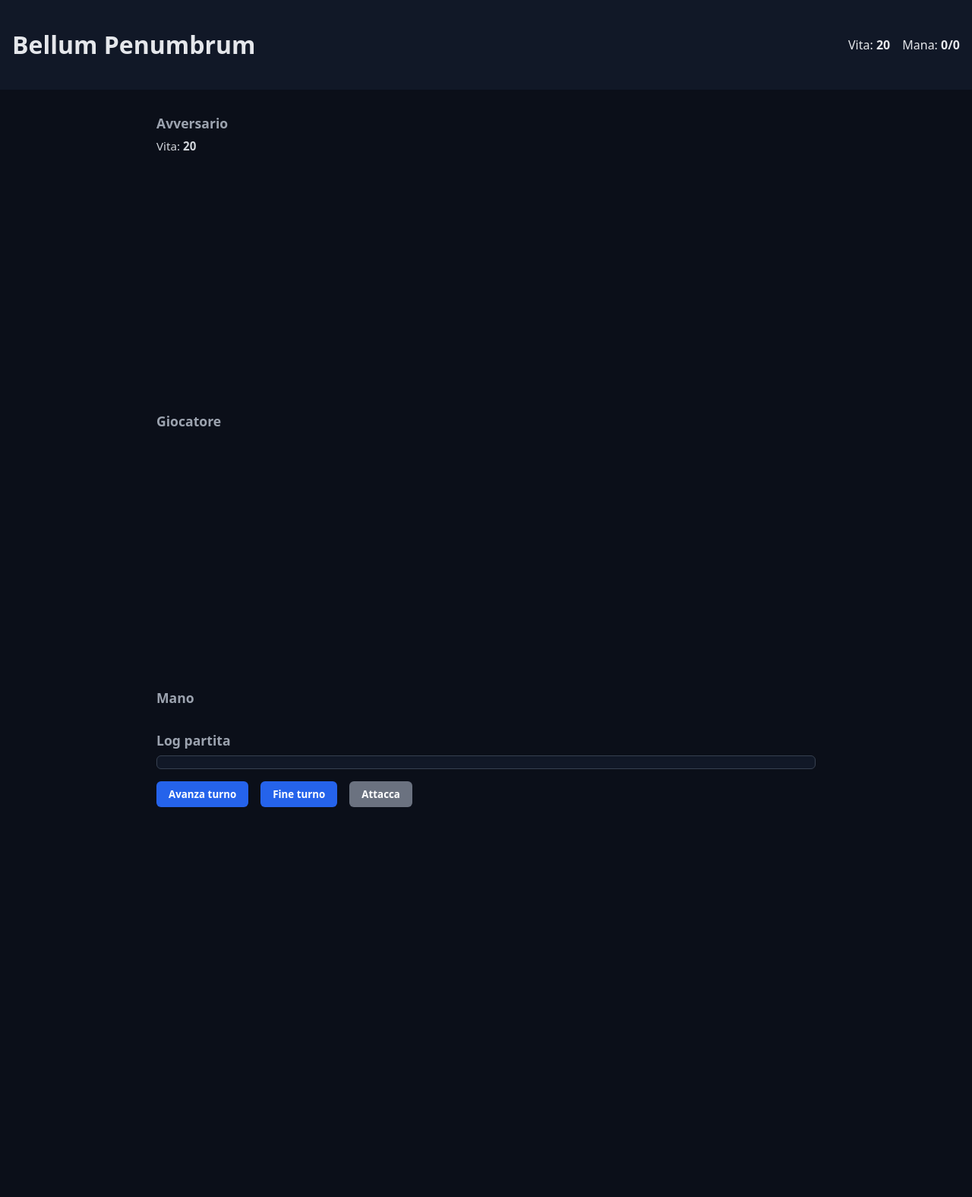
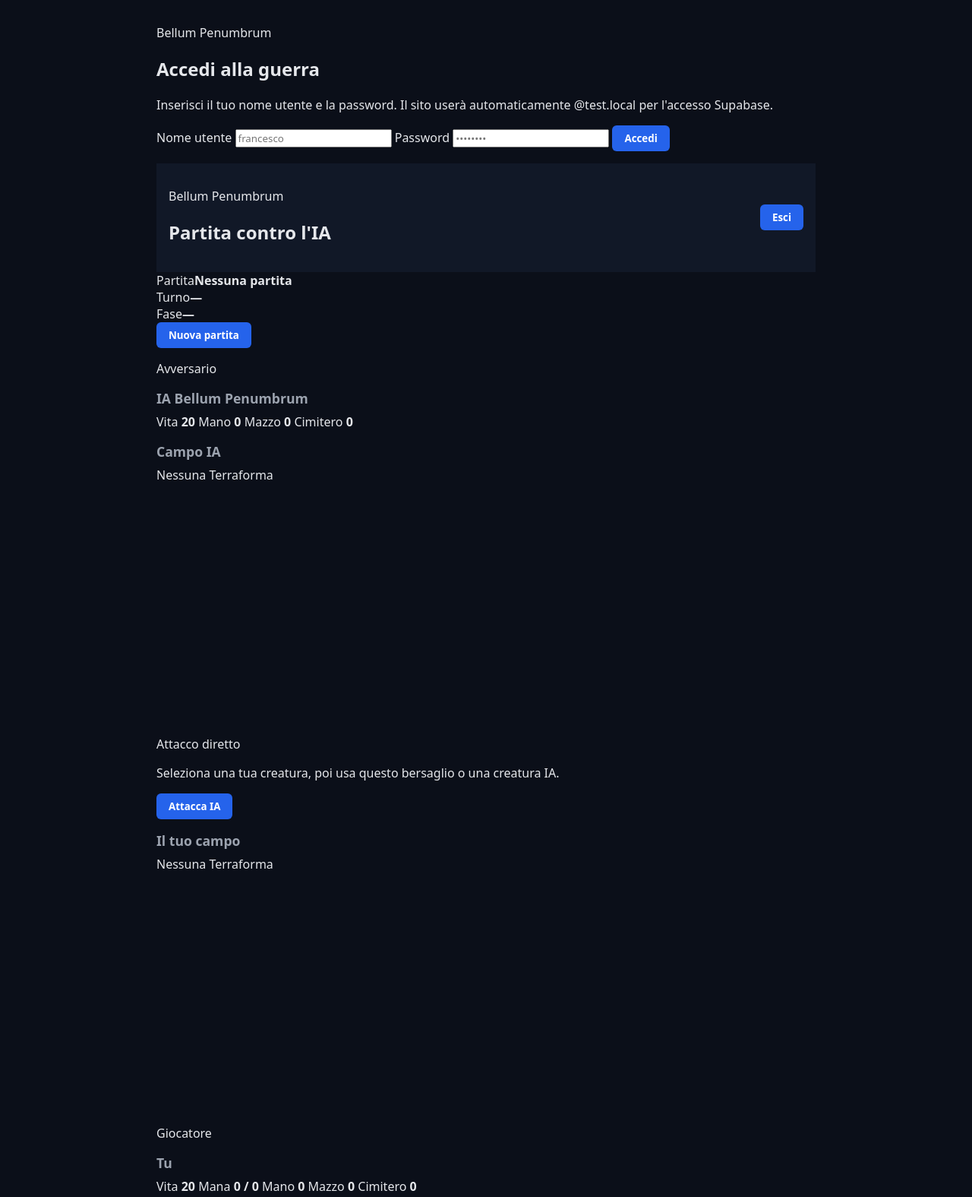
Before and after one commit to frazecc/BellumPenumbrum, a plain HTML site: page frontend/index.html in a window 1280 px wide. Shown: the top 1575 px of the page at 76% size. Before the commit the page ends 1078 px from the top, so only its background shows below. Drawn offline with Linux system fonts and the light colour scheme; no server answers.

Commit message:
Add files via upload

```diff
--- a/frontend/index.html
+++ b/frontend/index.html
@@ -1,50 +1,144 @@
-<!DOCTYPE html>
+<!doctype html>
 <html lang="it">
   <head>
     <meta charset="UTF-8" />
+    <meta name="viewport" content="width=device-width, initial-scale=1.0" />
+    <meta name="theme-color" content="#090b12" />
     <title>Bellum Penumbrum</title>
     <link rel="stylesheet" href="css/style.css" />
   </head>
   <body>
-  <header>
-    <h1>Bellum Penumbrum</h1>
-    <div id="player-info">
-      <span>Vita: <strong id="player-life">20</strong></span>
-      <span>Mana: <strong id="player-mana">0/0</strong></span>
+    <noscript>Bellum Penumbrum richiede JavaScript per funzionare.</noscript>
+
+    <main class="app-shell">
+      <section id="auth-screen" class="screen auth-screen" aria-labelledby="auth-title">
+        <div class="auth-card panel">
+          <p class="eyebrow">Bellum Penumbrum</p>
+          <h1 id="auth-title">Accedi alla guerra</h1>
+          <p class="muted">
+            Inserisci il tuo nome utente e la password. Il sito userà automaticamente
+            <code>@test.local</code> per l'accesso Supabase.
+          </p>
+
+          <form id="login-form" class="form-stack" novalidate>
+            <label>
+              <span>Nome utente</span>
+              <input id="login-username" name="username" type="text" autocomplete="username" minlength="2" maxlength="32" required placeholder="francesco" />
+            </label>
+            <label>
+              <span>Password</span>
+              <input id="login-password" name="password" type="password" autocomplete="current-password" minlength="6" required placeholder="••••••••" />
+            </label>
+            <button id="login-button" class="primary-button" type="submit">Accedi</button>
+          </form>
+
+          <p id="auth-message" class="form-message" role="status" aria-live="polite"></p>
+        </div>
+      </section>
+
+      <section id="game-screen" class="screen game-screen hidden" aria-live="polite">
+        <header class="topbar panel">
+          <div>
+            <p class="eyebrow">Bellum Penumbrum</p>
+            <h1>Partita contro l'IA</h1>
+          </div>
+          <div class="session-controls">
+            <span id="signed-in-user" class="signed-in-user"></span>
+            <button id="logout-button" class="secondary-button" type="button">Esci</button>
           </div>
         </header>
 
-  <main>
-    <section id="opponent-board-section">
-      <h2>Avversario</h2>
-      <div id="opponent-life-mana">
-        Vita: <strong id="opponent-life">20</strong>
-      </div>
-      <div id="opponent-board"></div>
+        <section class="game-status panel" aria-label="Stato della partita">
+          <div><span class="status-label">Partita</span><strong id="match-status">Nessuna partita</strong></div>
+          <div><span class="status-label">Turno</span><strong id="turn-status">—</strong></div>
+          <div><span class="status-label">Fase</span><strong id="phase-status">—</strong></div>
+          <button id="new-match-button" class="primary-button" type="button">Nuova partita</button>
         </section>
 
-    <section id="player-board-section">
-      <h2>Giocatore</h2>
-      <div id="player-board"></div>
+        <section class="player-summary opponent-summary panel" aria-label="Stato IA">
+          <div>
+            <p class="eyebrow">Avversario</p>
+            <h2>IA Bellum Penumbrum</h2>
+          </div>
+          <div class="resource-grid">
+            <span>Vita <strong id="opponent-life">20</strong></span>
+            <span>Mano <strong id="opponent-hand-count">0</strong></span>
+            <span>Mazzo <strong id="opponent-deck-count">0</strong></span>
+            <span>Cimitero <strong id="opponent-graveyard-count">0</strong></span>
+          </div>
         </section>
 
-    <section id="hand">
-      <h2>Mano</h2>
-      <div id="hand-cards"></div>
+        <section class="battlefield panel" aria-label="Campo dell'avversario">
+          <div class="battlefield-heading">
+            <h2>Campo IA</h2>
+            <div id="opponent-field-spell" class="field-spell-slot">Nessuna Terraforma</div>
+          </div>
+          <div id="opponent-board" class="board board-opponent"></div>
         </section>
 
-    <section id="logs">
-      <h2>Log partita</h2>
-      <div id="log-list"></div>
+        <section class="direct-attack panel">
+          <div>
+            <p class="eyebrow">Attacco diretto</p>
+            <p class="muted">Seleziona una tua creatura, poi usa questo bersaglio o una creatura IA.</p>
+          </div>
+          <button id="opponent-player-target" class="player-target" type="button">Attacca IA</button>
         </section>
 
-    <section id="controls">
-      <button id="btn-next-turn">Avanza turno</button>
-      <button id="btn-end-turn">Fine turno</button>
-      <button id="btn-attack" disabled>Attacca</button>
+        <section class="battlefield panel" aria-label="Campo del giocatore">
+          <div class="battlefield-heading">
+            <h2>Il tuo campo</h2>
+            <div id="player-field-spell" class="field-spell-slot">Nessuna Terraforma</div>
+          </div>
+          <div id="player-board" class="board board-player"></div>
+        </section>
+
+        <section class="player-summary player-summary-panel panel" aria-label="Stato giocatore">
+          <div>
+            <p class="eyebrow">Giocatore</p>
+            <h2 id="player-title">Tu</h2>
+          </div>
+          <div class="resource-grid">
+            <span>Vita <strong id="player-life">20</strong></span>
+            <span>Mana <strong id="player-mana">0 / 0</strong></span>
+            <span>Mano <strong id="player-hand-count">0</strong></span>
+            <span>Mazzo <strong id="player-deck-count">0</strong></span>
+            <span>Cimitero <strong id="player-graveyard-count">0</strong></span>
+          </div>
+        </section>
+
+        <section class="hand-section panel" aria-label="Mano del giocatore">
+          <div class="section-heading">
+            <div>
+              <p class="eyebrow">Carte disponibili</p>
+              <h2>La tua mano</h2>
+            </div>
+            <p id="selection-instructions" class="muted">Seleziona una carta, poi scegli una cella o un bersaglio valido.</p>
+          </div>
+          <div id="player-hand" class="hand"></div>
+        </section>
+
+        <section class="action-panel panel" aria-label="Azioni del turno">
+          <button id="attack-button" class="secondary-button" type="button" disabled>Conferma attacco</button>
+          <button id="cancel-selection-button" class="secondary-button" type="button" disabled>Annulla selezione</button>
+          <button id="end-turn-button" class="primary-button" type="button" disabled>Fine turno</button>
+        </section>
+
+        <section class="logs-panel panel" aria-label="Log della partita">
+          <div class="section-heading">
+            <div>
+              <p class="eyebrow">Cronologia</p>
+              <h2>Log partita</h2>
+            </div>
+            <button id="refresh-button" class="secondary-button" type="button" disabled>Aggiorna</button>
+          </div>
+          <ol id="match-logs" class="match-logs"></ol>
+        </section>
+
+        <p id="game-message" class="game-message" role="status" aria-live="polite"></p>
       </section>
     </main>
 
-  <script src="js/game.js"></script>
+    <script type="module" src="js/auth.js"></script>
+    <script type="module" src="js/game.js"></script>
   </body>
 </html>
```
Lines whose indentation alone changed are shown as unchanged.
